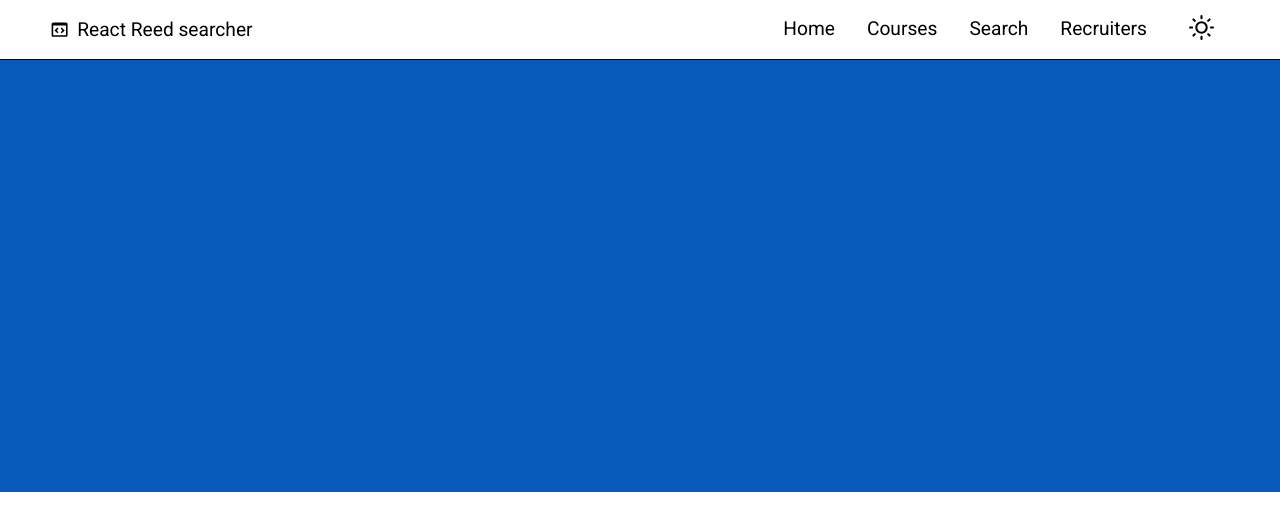
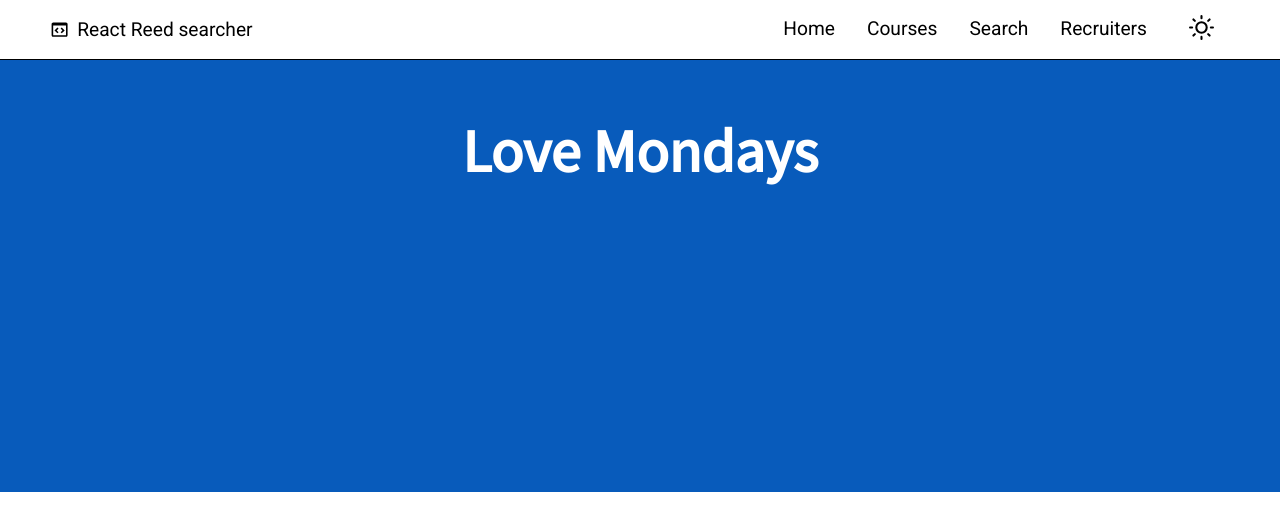
Before and after one commit to luke-h1/reed-jobsearch-react, a React (Create React App) app: page / in a window 1280 px wide. Shown: the top 530 px of the page. Built offline with nearby package versions, Linux system fonts and the light colour scheme.

Commit message:
update title

```diff
--- a/src/components/Splash/Splash.jsx
+++ b/src/components/Splash/Splash.jsx
@@ -11,7 +11,7 @@ const Splash = () => (
   <>
     <SplashSection>
       <SplashGrid>
-        <SplashTitle />
+        <SplashTitle>Love Mondays</SplashTitle>
         <SplashContainer />
       </SplashGrid>
     </SplashSection>
--- a/src/components/Splash/SplashElements.jsx
+++ b/src/components/Splash/SplashElements.jsx
@@ -43,5 +43,6 @@ export const SplashContainer = styled.div`
 `;
 
 export const SplashTitle = styled.h1`
-  color: ${(props) => props.theme.primaryTextColor};
+  color: ${(props) => props.theme.primaryLightColor};
+  font-size: 60px;
 `;
--- a/src/styles/Themes.jsx
+++ b/src/styles/Themes.jsx
@@ -11,6 +11,7 @@ export const lightTheme = {
   secondaryBlueColor: blue[200],
   jobPostListingsColor: blue[300],
   primaryHoverColor: blue[300],
+  primaryLightColor: light[100],
   primaryFont,
   secondaryFont,
 };
```
